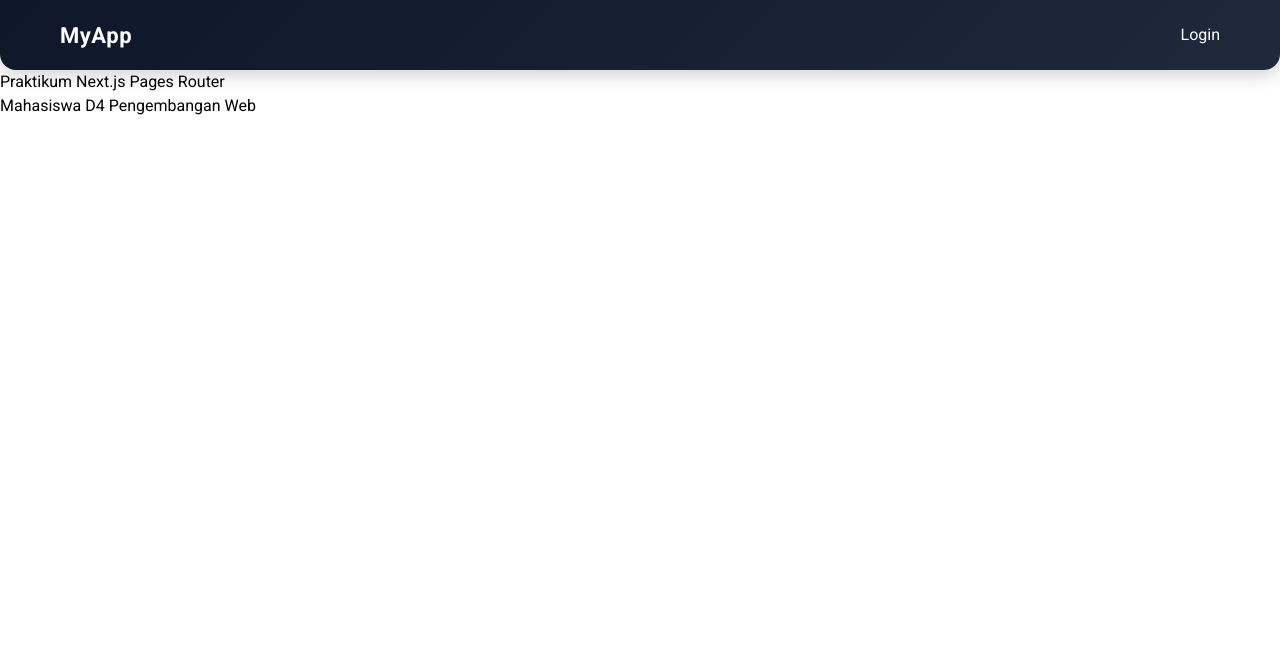
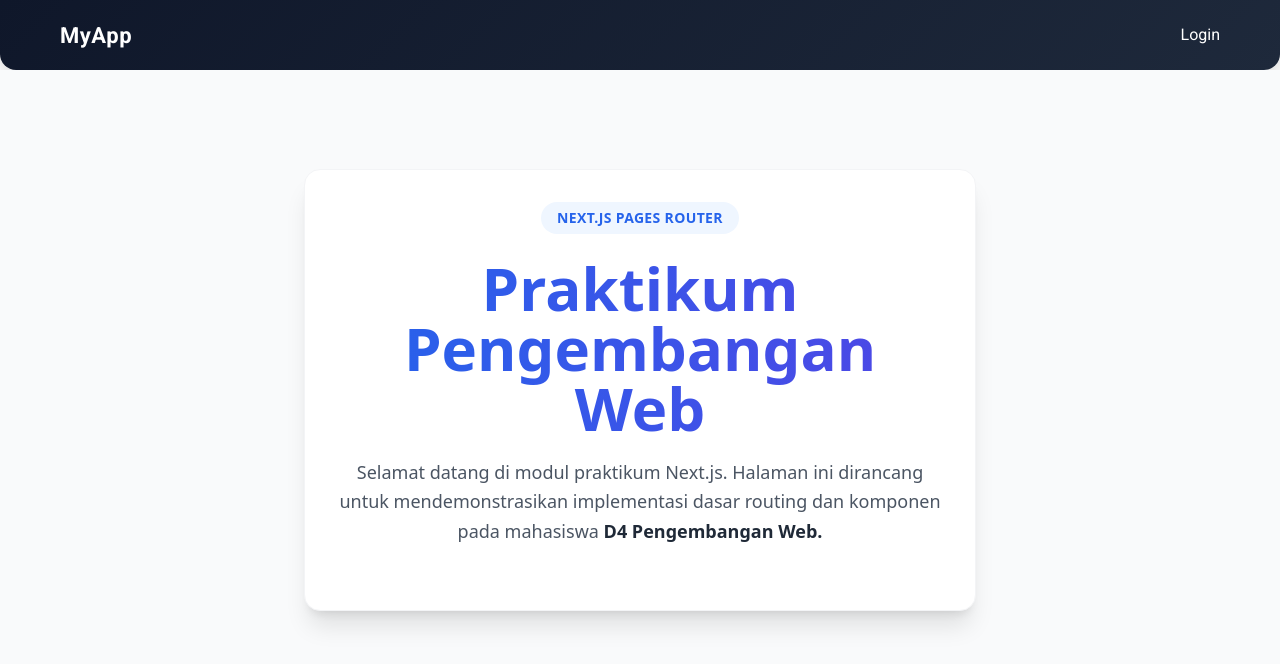
Before and after one commit to dimas1625/my-app, a Next.js app: page / in a window 1280 px wide. Shown: the top 664 px of the page. Built offline with nearby package versions, Linux system fonts and the light colour scheme; no server answers.

Commit message:
fix: tampilan pages

```diff
--- a/src/pages/index.tsx
+++ b/src/pages/index.tsx
@@ -2,12 +2,29 @@ import Head from 'next/head'
 
 export default function Home() {
   return (
-    <div>
+    <div className="min-h-screen bg-gray-50 text-gray-900 font-sans">
       <Head>
         <title>Praktikum Next.js Pages Router</title>
       </Head>
-      <h1>Praktikum Next.js Pages Router</h1>
-      <p>Mahasiswa D4 Pengembangan Web</p>
+
+      {/* Hero Section */}
+      <main className="flex flex-col items-center justify-center min-h-[80vh] px-4 text-center">
+        <div className="bg-white p-8 rounded-2xl shadow-xl border border-gray-100 max-w-2xl w-full">
+          <div className="inline-block px-4 py-1.5 mb-6 text-sm font-semibold tracking-wide text-blue-600 uppercase bg-blue-50 rounded-full">
+            Next.js Pages Router
+          </div>
+
+          <h1 className="text-4xl md:text-6xl font-extrabold mb-5 bg-clip-text text-transparent bg-gradient-to-r from-blue-600 to-indigo-600">
+            Praktikum Pengembangan Web
+          </h1>
+
+          <p className="text-lg text-gray-600 mb-8 leading-relaxed">
+            Selamat datang di modul praktikum Next.js. Halaman ini dirancang untuk
+            mendemonstrasikan implementasi dasar routing dan komponen pada mahasiswa
+            <span className="font-semibold text-gray-800"> D4 Pengembangan Web.</span>
+          </p>
+        </div>
+      </main>
     </div>
   )
 }
```
